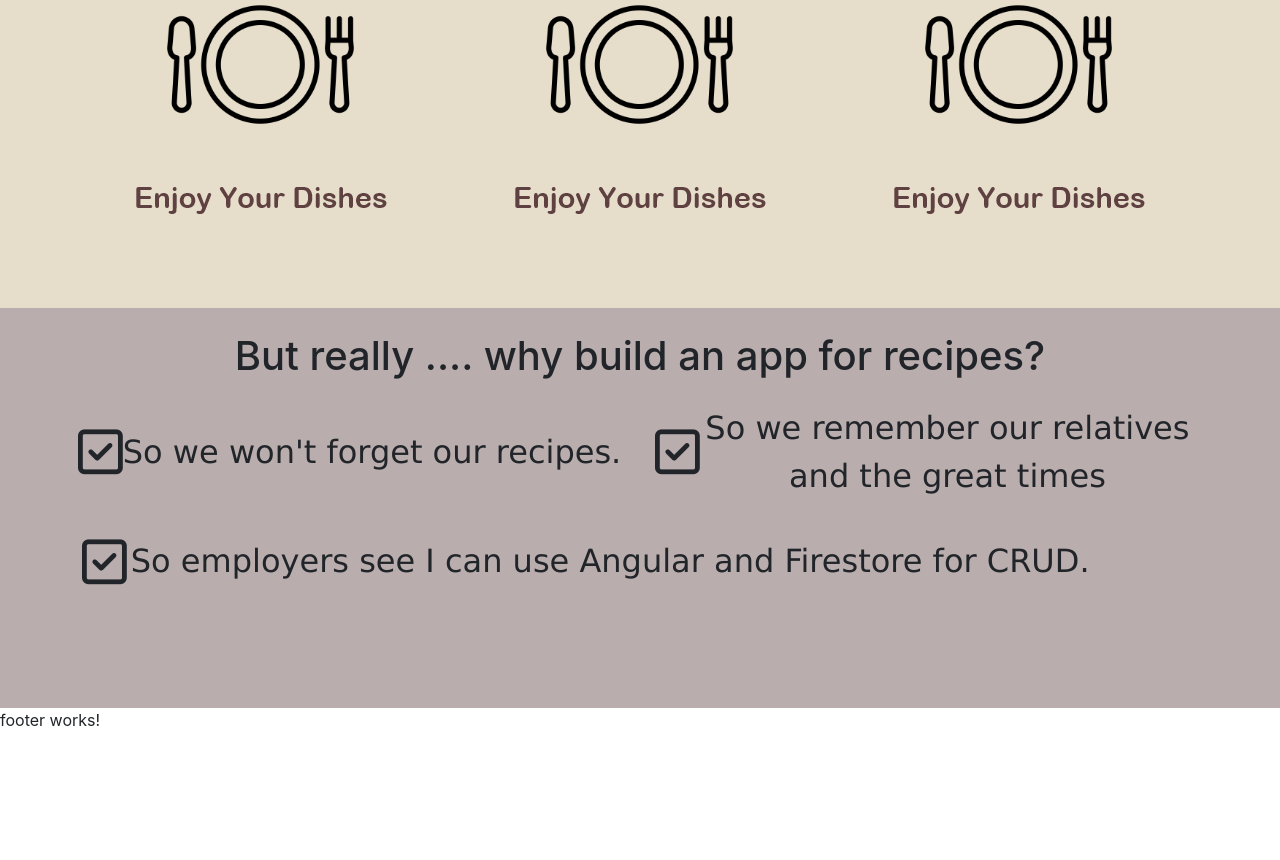
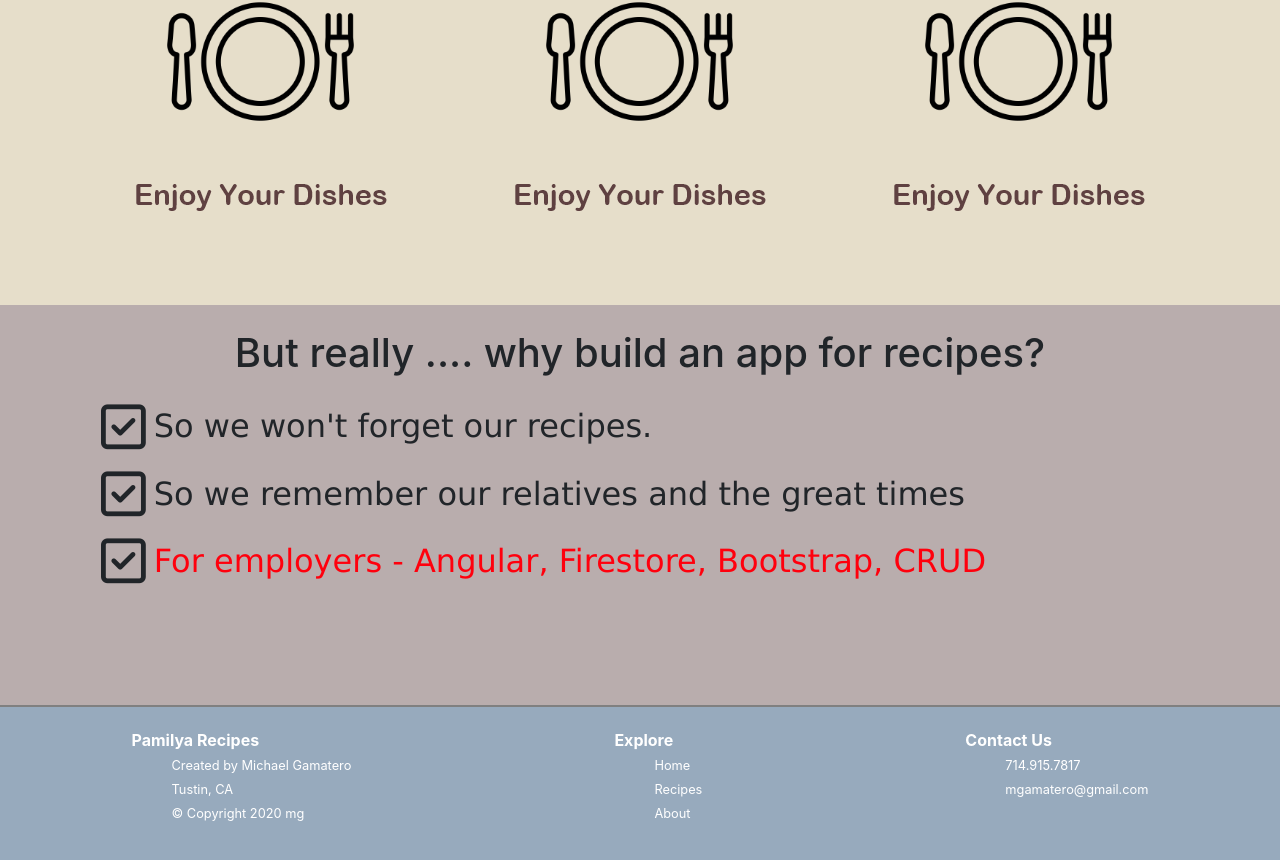
Before and after one commit to mgamatero/pamilyaRecipes, an Angular app: page /home in a window 1280 px wide. Shown: the part 738-1598 px from the top of the page. Before the commit the page ends 1486 px from the top, so only its background shows below. Built offline with nearby package versions, Linux system fonts and the light colour scheme.

Commit message:
Mobile responsive home page

```diff
--- a/src/app/app-routing.module.ts
+++ b/src/app/app-routing.module.ts
@@ -8,6 +8,7 @@ import { LoginPageComponent } from './components/login-page/login-page.component
 
 
 const routes: Routes = [
+  // {path: '/',component: HomePageComponent},
   {path: 'home',component: HomePageComponent},
   {path: 'recipes',component: RecipesPageComponent},
   {path: 'add',component: AddRecipesPageComponent},
--- a/src/app/app.component.css
+++ b/src/app/app.component.css
@@ -0,0 +1,6 @@
+.title-text-nunito{
+  font-family: "Nunito", sans-serif;
+}
+.title-text-lato{
+  font-family: "Lato", sans-serif;
+}
--- a/src/app/components/footer/footer.component.css
+++ b/src/app/components/footer/footer.component.css
@@ -0,0 +1,32 @@
+.footer{
+  border-top: solid 2px grey;
+  background-color: rgb(151, 170, 189);
+  display:flex;
+ justify-content: space-around;
+}
+
+.footer-wrapper{
+  color:white;
+  padding:1.3rem;
+}
+
+.footer-header{
+  font-weight: bold;
+}
+
+.footer-links{
+  list-style: none;
+}
+
+.footer-link-item{
+  color:white;
+  font-size: .8rem;
+}
+
+@media (max-width: 600px) {
+  .footer{
+    display: flex;
+    flex-direction: column;
+    background-color: rgb(122, 115, 115);
+  }
+ }
--- a/src/app/components/footer/footer.component.html
+++ b/src/app/components/footer/footer.component.html
@@ -1 +1,50 @@
-<p>footer works!</p>
+<footer class="footer">
+  <div class="footer-wrapper">
+    <div class="footer-header">
+      Pamilya Recipes
+    </div>
+    <ul class="footer-links-wrapper">
+      <li class="footer-links">
+        <a href="#" class="footer-link-item">Created by Michael Gamatero</a>
+      </li>
+      <li class="footer-links">
+        <a href="#" class="footer-link-item">Tustin, CA</a>
+      </li>
+      <li class="footer-links">
+        <a href="#" class="footer-link-item">&copy; Copyright 2020 mg</a>
+      </li>
+    </ul>
+  </div>
+
+  <div class="footer-wrapper">
+    <div class="footer-header">
+      Explore
+    </div>
+    <ul class="footer-links-wrapper">
+      <li class="footer-links">
+        <a href="#" class="footer-link-item">Home</a>
+      </li>
+      <li class="footer-links">
+        <a href="#" class="footer-link-item">Recipes</a>
+      </li>
+      <li class="footer-links">
+        <a href="#" class="footer-link-item">About</a>
+      </li>
+    </ul>
+  </div>
+
+  <div class="footer-wrapper">
+    <div class="footer-header">
+      Contact Us
+    </div>
+    <ul class="footer-links-wrapper">
+      <li class="footer-links">
+        <a href="#" class="footer-link-item">714.915.7817</a>
+      </li>
+      <li class="footer-links">
+        <a href="#" class="footer-link-item">mgamatero@gmail.com</a>
+      </li>
+    </ul>
+  </div>
+
+</footer>
--- a/src/app/components/home-page/header/header.component.css
+++ b/src/app/components/home-page/header/header.component.css
@@ -1,25 +1,30 @@
 .header-img {
   height: 50vh;
-  background: url(../../../../assets/header-img.png) no-repeat center
-    center;
+  background: url(../../../../assets/header-img.png) no-repeat center center;
   -webkit-background-size: cover;
   -moz-background-size: cover;
   -o-background-size: cover;
   background-size: cover;
-  border:none;
+  border: none;
   border-radius: 1em;
 
   /* Add the blur effect */
   filter: blur(3px);
   -webkit-filter: blur(3px);
 }
-.header-text{
+.header-text {
   position: absolute;
   color: rgb(255, 255, 255);
-top:35%;
-left:50%;
+  top: 35%;
+  left: 50%;
   transform: translate(-50%, -50%);
   word-wrap: break-word;
   text-align: center;
+  font-weight: bold;
+}
 
+@media (max-width: 600px) {
+  .header-text {
+    color: rgb(46, 240, 8);
     }
+}
--- a/src/app/components/home-page/why/why.component.css
+++ b/src/app/components/home-page/why/why.component.css
@@ -14,3 +14,20 @@
 .why-icon{
 font-size: 3.2rem;
 }
+
+.employers{
+  animation: employerColorChange 2s infinite;
+}
+
+@keyframes employerColorChange {
+  0% {color: #0000ff;}
+  50% {color: #ff000d;}
+  100% {color: #0000ff;}
+}
+
+
+@media (max-width: 600px) {
+  .why-text , .why-icon{
+    font-size: 1rem;
+    }
+}
--- a/src/app/components/home-page/why/why.component.html
+++ b/src/app/components/home-page/why/why.component.html
@@ -1,23 +1,19 @@
 <section class="why p-4">
   <div class="container text-center why-section-text">
-    <h1>But really .... why build an app for recipes?</h1>
-    <div class="row why-row py-3">
-      <div class="col-6 why-col p-2">
-        <i class="far fa-check-square why-icon"></i>
+    <h1 class="title-text-nunito">But really .... why build an app for recipes?</h1>
+    <div class="row why-row p-2">
+      <div class="col-12 why-col">
+        <i class="far fa-check-square why-icon p-2"></i>
         <span class="why-text">So we won't forget our recipes. </span>
       </div>
-      <div class="col-6 why-col">
-        <i class="far fa-check-square why-icon"></i>
+      <div class="col-12 why-col">
+        <i class="far fa-check-square why-icon p-2"></i>
         <span class="why-text">So we remember our relatives and the great times </span>
       </div>
-    </div>
-
-    <div class="row  why-row py-2">
-      <div class="col-12 why-col p-2">
-        <i class="far fa-check-square why-icon p-1"></i>
-        <span class="why-text">So employers see I can use Angular and Firestore for CRUD. </span>
+      <div class="col-12 why-col">
+        <i class="far fa-check-square why-icon p-2"></i>
+        <span class="why-text employers">For employers - Angular, Firestore, Bootstrap, CRUD </span>
       </div>
     </div>
   </div>
-
 </section>
--- a/src/app/components/menu/menu.component.css
+++ b/src/app/components/menu/menu.component.css
@@ -31,6 +31,7 @@
   display: flex;
   justify-content:space-between;
   align-items: center;
+
 }
 
 .menu-right-links{
@@ -39,4 +40,10 @@
   justify-content: space-between;
   padding:1rem;
   list-style: none;
+  font-weight: bolder;
+
   }
+
+  .navbar{
+    background-color: rgb(151, 170, 189);
+  }
--- a/src/app/components/menu/menu.component.html
+++ b/src/app/components/menu/menu.component.html
@@ -24,7 +24,7 @@
 </div> -->
 
 
-<nav class="navbar navbar-expand-lg navbar-light">
+<nav class="navbar navbar-expand-lg navbar-dark ">
   <a class="navbar-brand" href="#"><img src="../../../assets/icon-chef.png" style="max-width:5rem"></a>
   <button class="navbar-toggler" type="button" data-toggle="collapse" data-target="#navbarSupportedContent" aria-controls="navbarSupportedContent" aria-expanded="false" aria-label="Toggle navigation">
     <span class="navbar-toggler-icon"></span>
```
Also changed, not shown: src/assets/icon-chef.png. Lines whose indentation alone changed are shown as unchanged.
